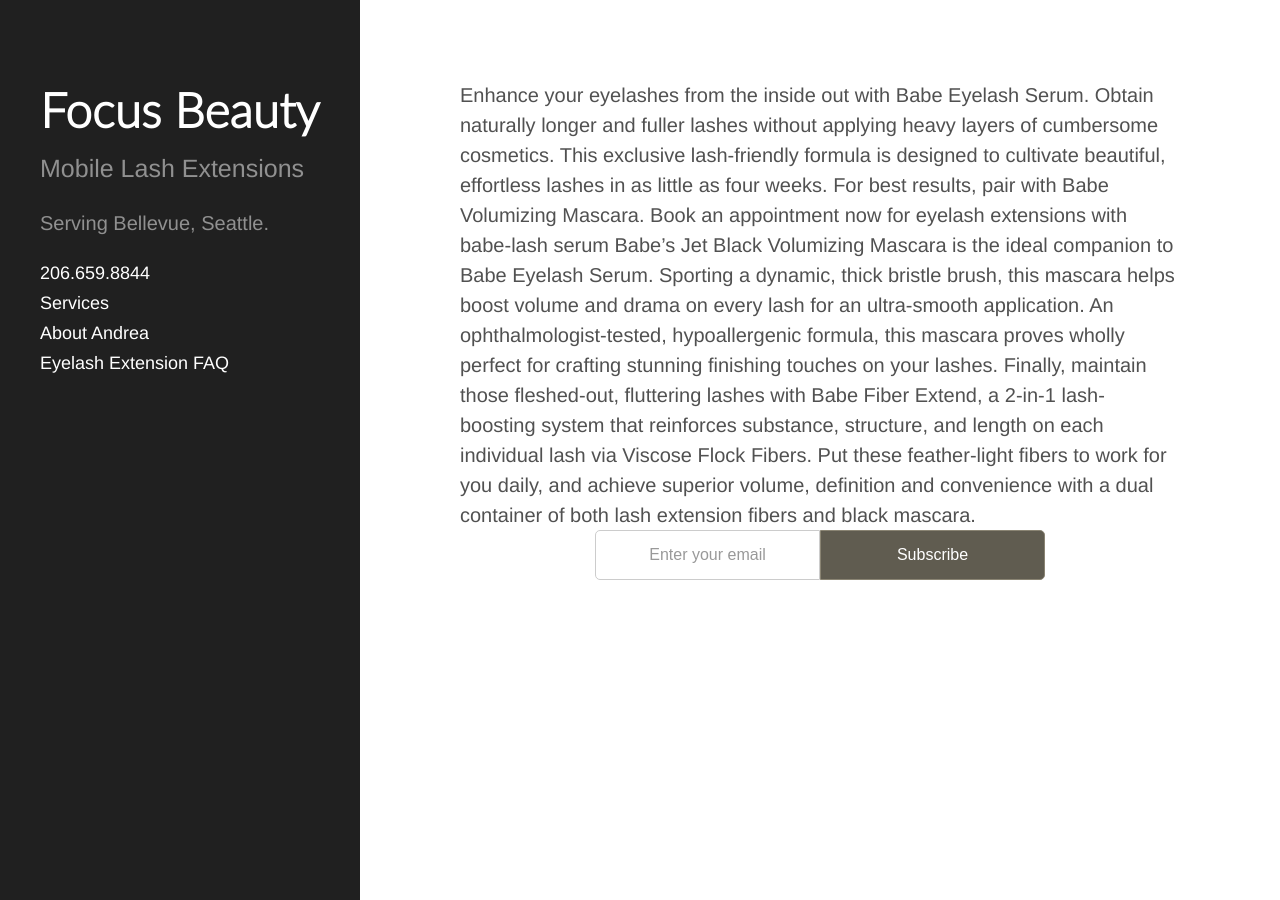
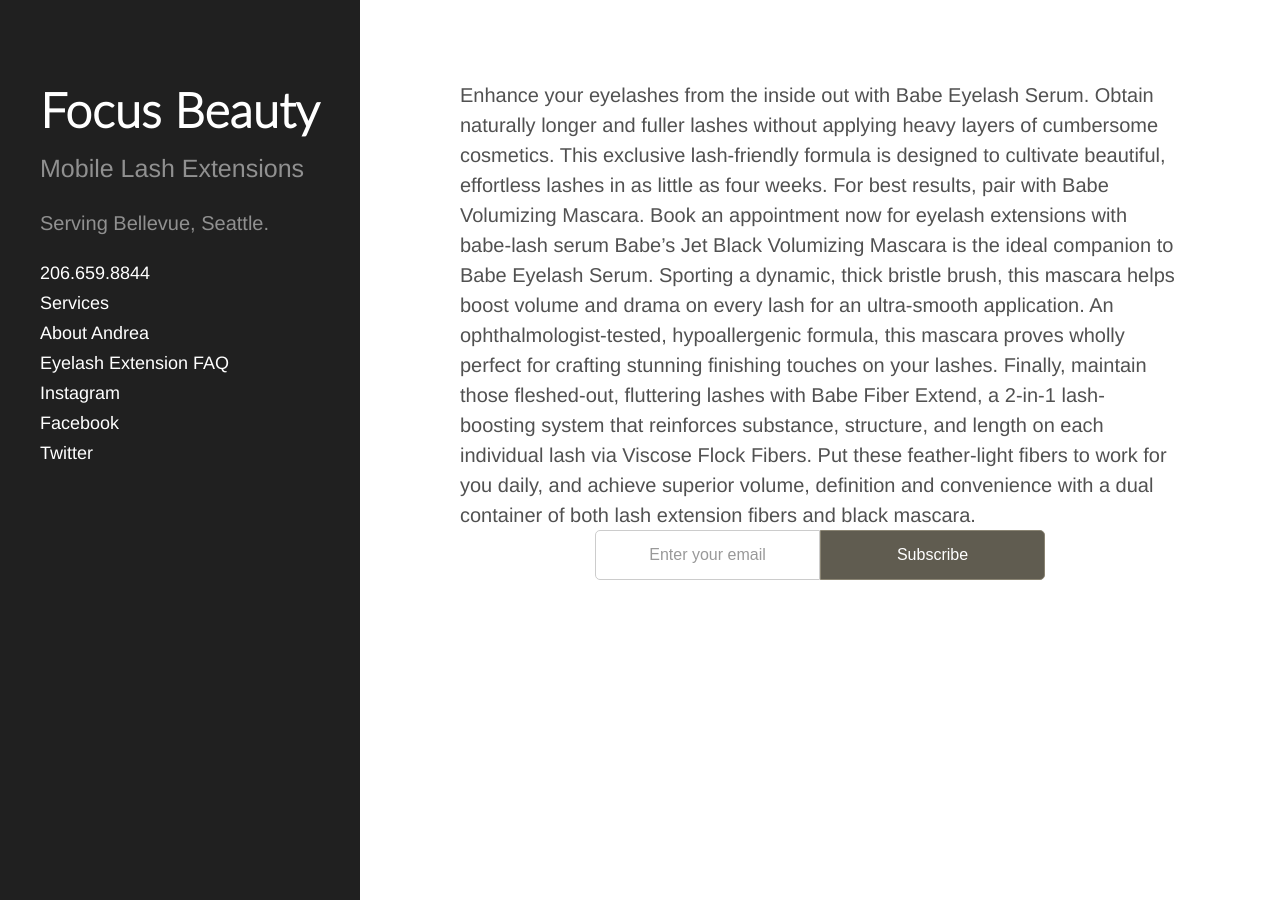
Before and after one commit to npmcdn-to-unpkg-bot/focusbeauty.github.io, a Jekyll site: the page built from _features/babe-lash-extensions.html, in a window 1280 px wide. Built offline with Jekyll 4.4.1, drawn with Linux system fonts in a browser that asks for light colours; some of the changed lines change nothing that is shown.

```diff
--- a/_config.yml
+++ b/_config.yml
@@ -14,12 +14,12 @@
 google_analytics: 'UA-61052500-8'
 # feedburner: "github/sqsu"
 tinyletter: "focusbeauty"
-# twitter: focusbeauty
-# instagram: focusbeauty
-# facebook: focusbeauty
-# github:  focusbeauty
+twitter: getfocusbeauty
+instagram: getfocusbeauty
+facebook: getfocusbeauty
+github:  focusbeauty
 
-exclude: [blog]
+exclude: [blog, node_modules, webpack.config.js]
 
 prose:
   siteurl: 'http://focusbeauty.github.io'
```
Also changed, not shown: 1 other file.
